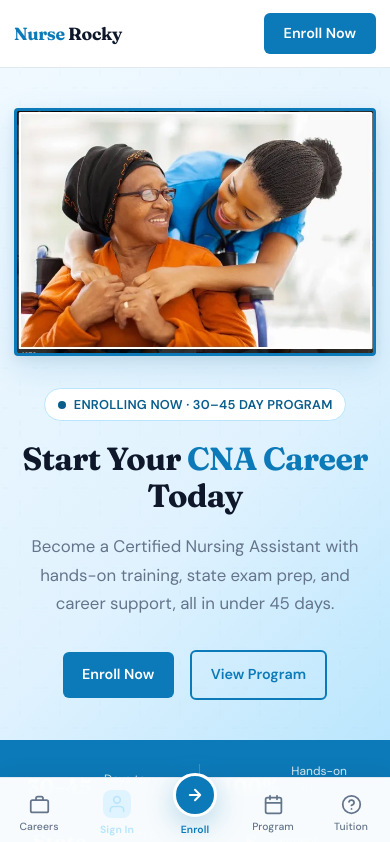
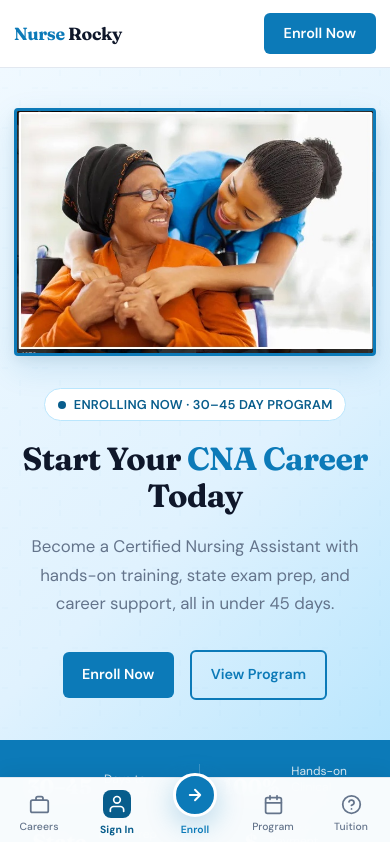
Before and after one commit to NappyyCoder/NurseRocky, a Next.js app: page / in a window 390 px wide. Shown: the top 842 px of the page. Built offline with nearby package versions, Linux system fonts and the light colour scheme.

Commit message:
Sign In mobile nav: solid dark blue icon background
Made-with: Cursor

```diff
--- a/app/globals.css
+++ b/app/globals.css
@@ -930,23 +930,22 @@ section { padding: 5rem 0; }
 .mobile-nav-item svg { width: 21px; height: 21px; }
 .mobile-nav-item:active { color: var(--blue); }
 .mobile-nav-item[href="/sign-in"] {
-  color: var(--blue-mid);
-  position: relative;
+  color: #fff;
 }
 .mobile-nav-item[href="/sign-in"] svg {
-  background: var(--blue-light);
+  background: var(--blue-dark);
   border-radius: 8px;
   padding: 4px;
   width: 28px;
   height: 28px;
-  color: var(--blue-mid);
+  color: #fff;
 }
 .mobile-nav-item[href="/sign-in"] span {
-  color: var(--blue-mid);
+  color: var(--blue-dark);
   font-weight: 700;
 }
 .mobile-nav-item[href="/sign-in"]:active svg {
-  background: #bae6fd;
+  background: var(--blue-mid);
 }
 .mobile-nav-cta {
   display: flex;
```
